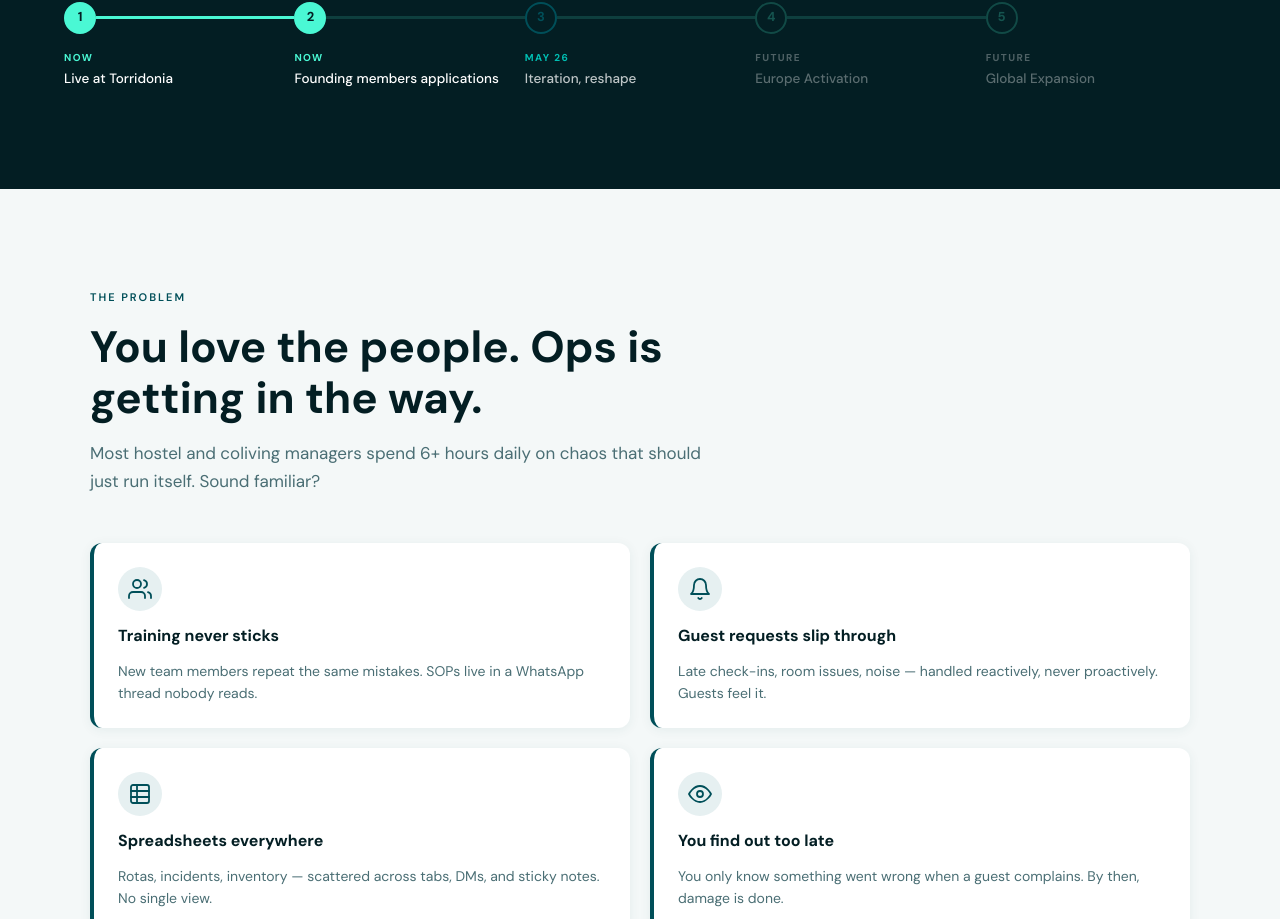
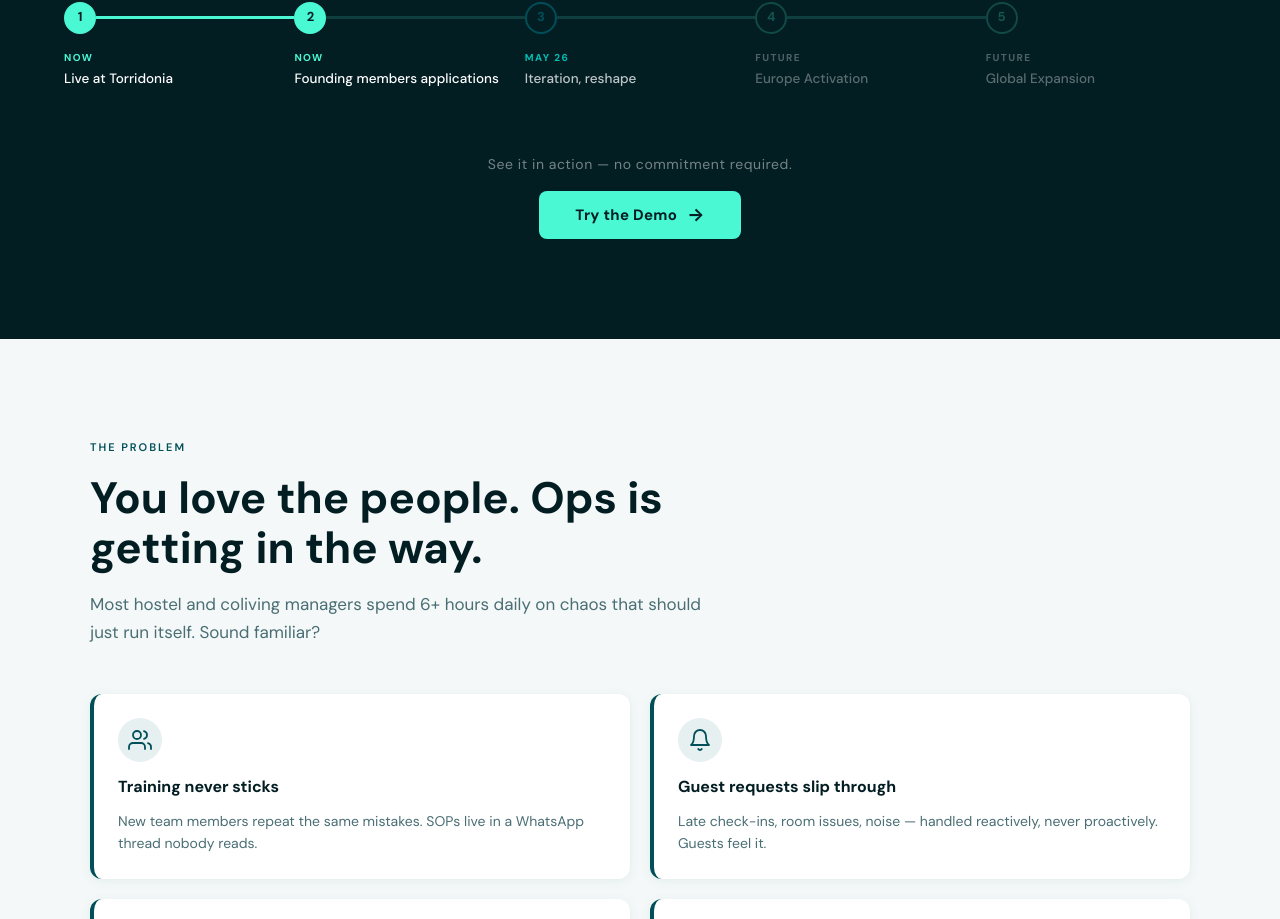
Before and after one commit to jorgeibanezhostack/hostack-web, a React (Vite) app: page / in a window 1280 px wide. Shown: the part 2146-3065 px from the top of the page. Built offline with nearby package versions, Linux system fonts and the light colour scheme.

Commit message:
Add demo CTA section with button
Added a call-to-action section for trying the demo with a button.

```diff
--- a/src/components/Product.jsx
+++ b/src/components/Product.jsx
@@ -497,7 +497,35 @@ export default function Product({ bp }) {
                 </div>
               );
             })}
-          </div>
+          </div></div>
+
+        {/* ── TRY THE DEMO CTA ─────────────────────────────────── */}
+        <div style={{ marginTop: 64, display: 'flex', flexDirection: 'column', alignItems: 'center', gap: 16, textAlign: 'center' }}>
+          <p style={{ fontSize: 14, color: 'rgba(255,255,255,0.45)', letterSpacing: '0.04em' }}>
+            See it in action — no commitment required.
+          </p>
+          <button
+            onClick={() => { window.location.href = '/demo?ref=product' }}
+            onMouseEnter={e => { e.currentTarget.style.background = '#fff'; e.currentTarget.style.color = COLORS.tealDeep; }}
+            onMouseLeave={e => { e.currentTarget.style.background = COLORS.neon; e.currentTarget.style.color = COLORS.tealDeep; }}
+            style={{
+              display: 'inline-flex', alignItems: 'center', gap: 10,
+              padding: '14px 36px',
+              backgroundColor: COLORS.neon,
+              color: COLORS.tealDeep,
+              border: 'none',
+              borderRadius: 8,
+              fontSize: 15,
+              fontWeight: 700,
+              cursor: 'pointer',
+              letterSpacing: '0.02em',
+              fontFamily: FONTS.sans,
+              transition: 'background 0.18s, color 0.18s',
+            }}
+          >
+            Try the Demo
+            <span style={{ fontSize: 18, lineHeight: 1 }}>→</span>
+          </button>
         </div>
 
       </div>
```
